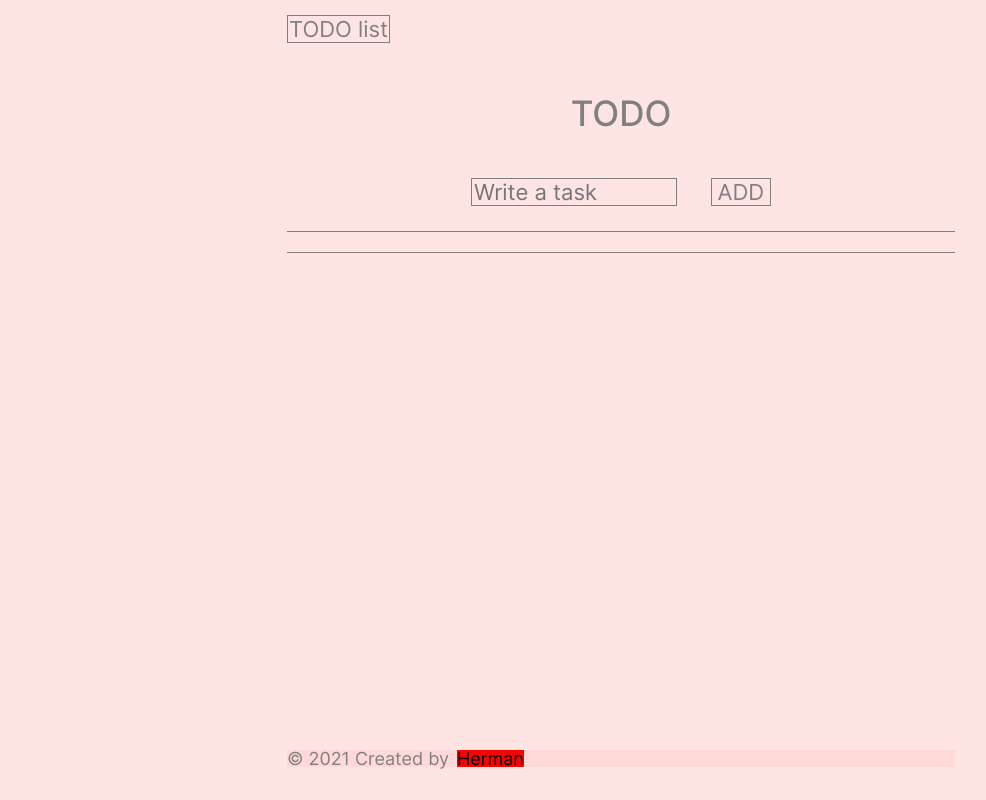
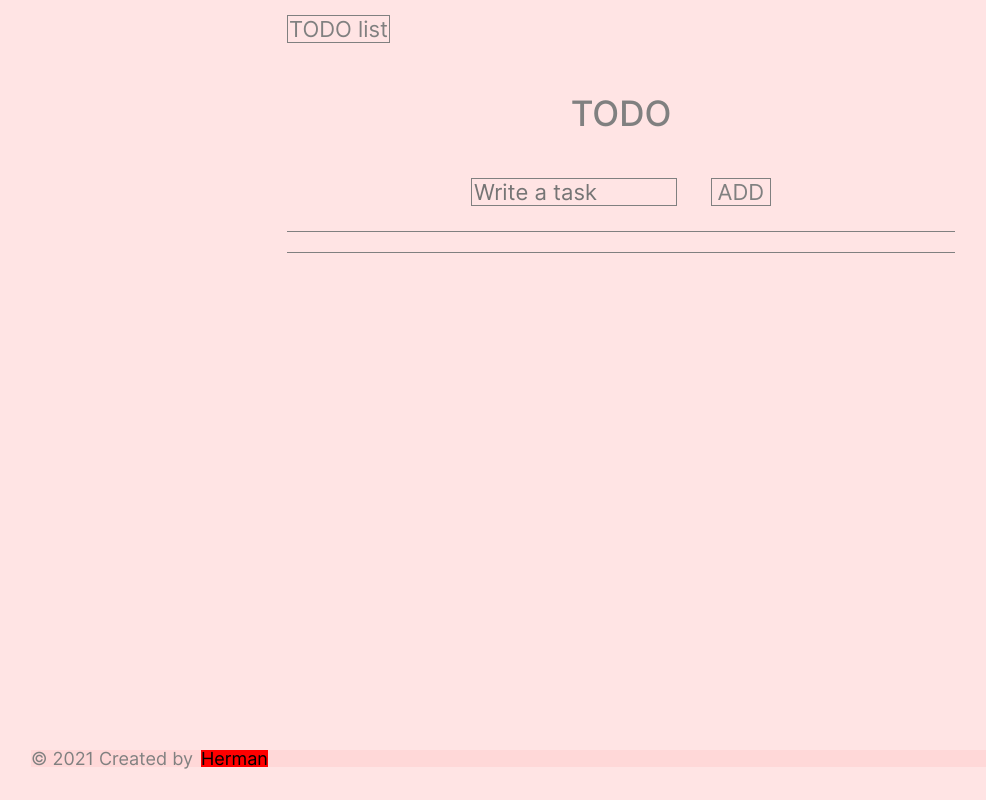
Before and after one commit to Scal3/TODOjs, a website: page index.html in a window 1280 px wide. Shown: the whole page, without its empty margins (19-1005 px from the left). Drawn offline with Linux system fonts and the light colour scheme.

Commit message:
fix/footer width

```diff
--- a/blocks/footer/footer.css
+++ b/blocks/footer/footer.css
@@ -1,3 +1,15 @@
 .footer {
     box-sizing: border-box;
 }
+
+@media screen and (min-width: 1024px) {
+    .footer {
+        width: 1024px;
+    }
+}
+
+@media screen and (min-width: 1280px) {
+    .footer {
+        width: 1280px;
+    }
+}
```
Also changed, not shown: README.md (deleted).
